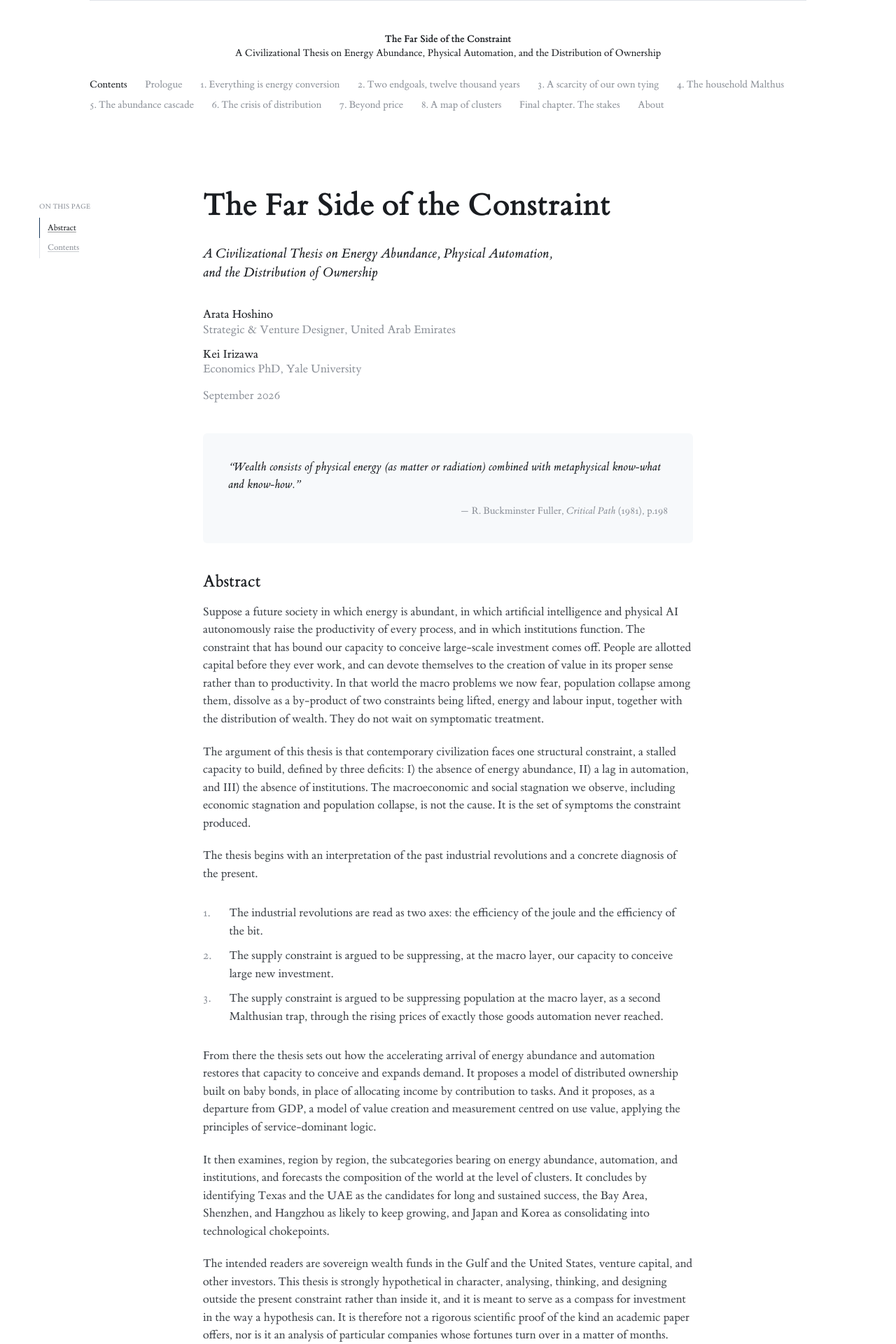
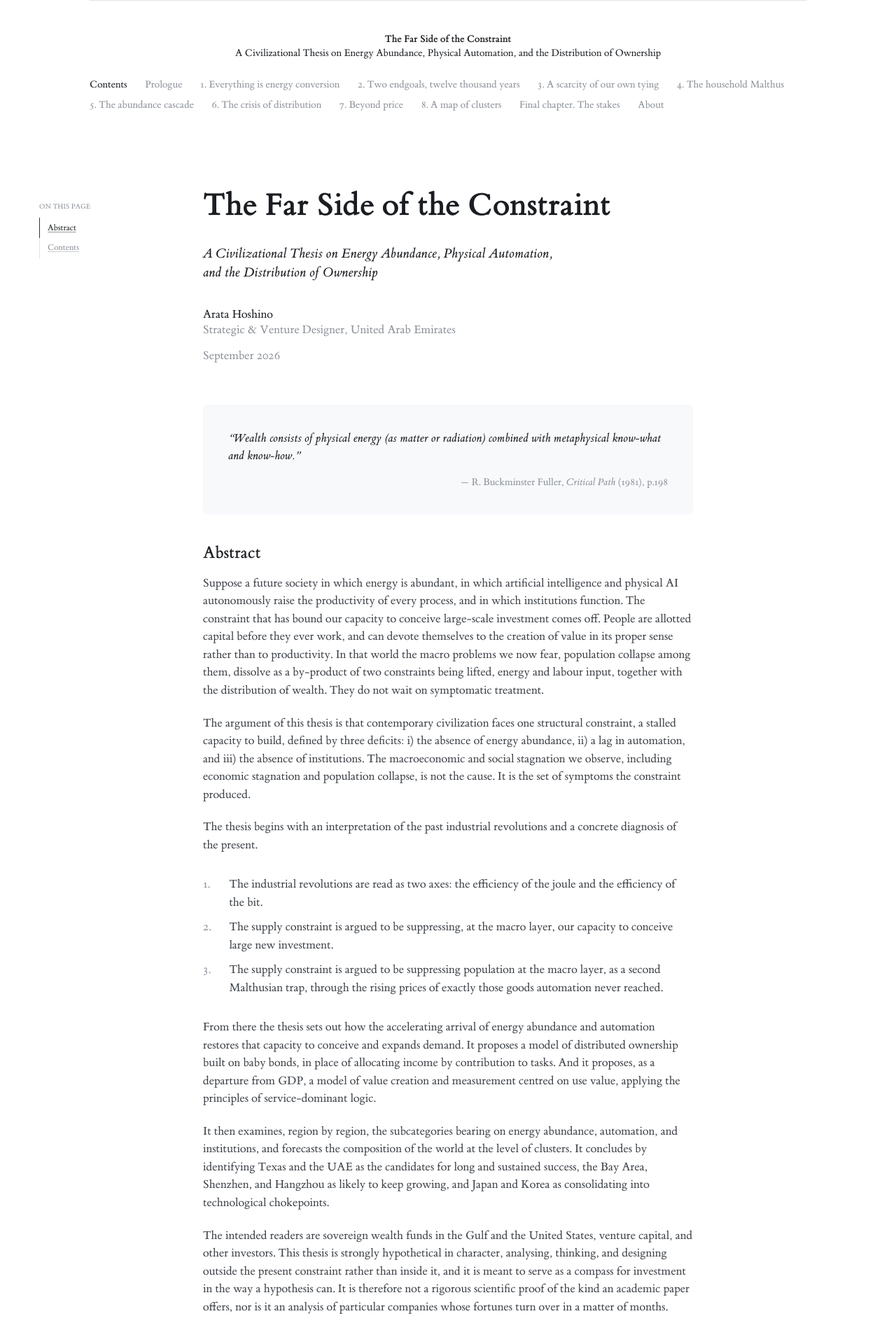
Before and after one commit to arata-hoshino/arata-hoshino.github.io, a Jekyll site: the page built from index.md, in a window 1280 px wide. Shown: the top 1920 px of the page at 70% size. Built offline with Jekyll 4.4.1, drawn with Linux system fonts in a browser that asks for light colours.

Commit message:
Credit Kei Irizawa in the acknowledgement, not on the title page
The title page carries one author. About thanks Kei Irizawa for reviewing
the data and the structure of the argument, keeping the link, and takes
the remaining errors back. The deficits are numbered in lower-case Roman,
and the epigraph stands a little clear of the date above it.

Co-Authored-By: Claude Opus 5 (1M context) <noreply@anthropic.com>

```diff
--- a/assets/css/style.css
+++ b/assets/css/style.css
@@ -512,7 +512,7 @@ main {
 /* The epigraph sits between the title block and the body, in a pale panel
    the width of the column, with its source set flush right. */
 .epigraph {
-  margin: clamp(1.75rem, 4vw, 2.5rem) 0 0;
+  margin: clamp(2.5rem, 5.5vw, 3.5rem) 0 0;
   padding: clamp(1.5rem, 4vw, 2.25rem);
   border-radius: 6px;
   background: var(--tint-soft);
--- a/index.md
+++ b/index.md
@@ -6,8 +6,6 @@ subtitle: "A Civilizational Thesis on Energy Abundance, Physical Automation,<br>
 authors:
   - name: "Arata Hoshino"
     role: "Strategic &amp; Venture Designer, United Arab Emirates"
-  - name: "Kei Irizawa"
-    role: "Economics PhD, Yale University"
 dateline: "September 2026"
 epigraph: "“Wealth consists of physical energy (as matter or radiation) combined with metaphysical know-what and know-how.”"
 epigraph_source: "R. Buckminster Fuller, <cite>Critical Path</cite> (1981), p.198"
@@ -26,8 +24,8 @@ constraints being lifted, energy and labour input, together with the distributio
 They do not wait on symptomatic treatment.
 
 The argument of this thesis is that contemporary civilization faces one structural constraint,
-a stalled capacity to build, defined by three deficits: I) the absence of energy abundance,
-II) a lag in automation, and III) the absence of institutions. The macroeconomic and social
+a stalled capacity to build, defined by three deficits: i) the absence of energy abundance,
+ii) a lag in automation, and iii) the absence of institutions. The macroeconomic and social
 stagnation we observe, including economic stagnation and population collapse, is not the cause.
 It is the set of symptoms the constraint produced.
 
```
Also changed, not shown: about.md (+4 -3 lines).
